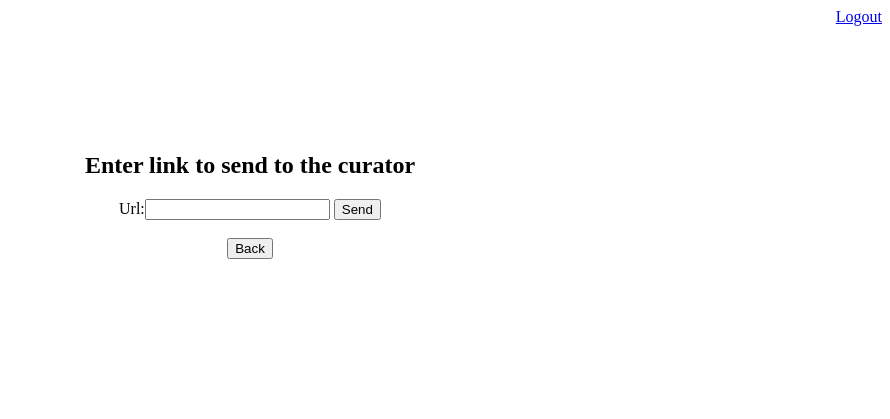
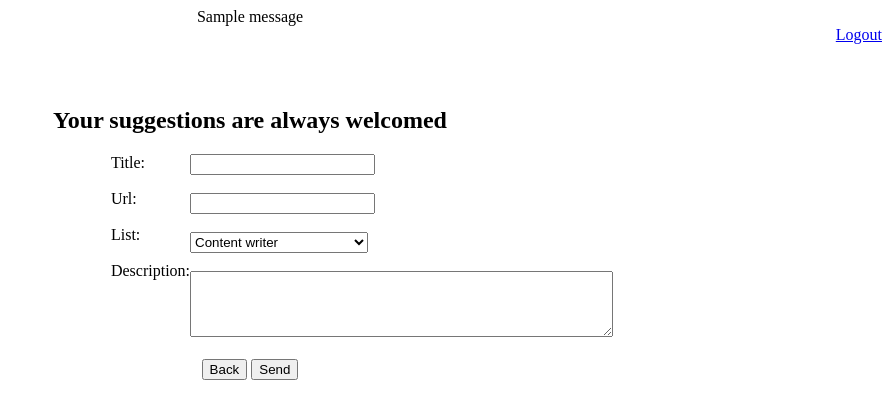
Before and after one commit to AnjaliKochar/mailinglist, a Flask app: template templates/submitterlinksuggest.html in a window 1280 px wide. Shown: the top 419 px of the page, without its empty margins (390-1280 px from the left). Run offline with Flask 2, Linux system fonts and the light colour scheme; the template is opened without the code that fills it, so the values that code supplies are empty; tables that the repository leaves empty hold one stand-in row (values such as "Sample post"); one stand-in notice (Sample message) is shown.

Commit message:
suggest link

```diff
--- a/templates/submitterlinksuggest.html
+++ b/templates/submitterlinksuggest.html
@@ -7,13 +7,48 @@
 <body>
     <section>
         <div>
-            <form action="" method="post" >
+            <div align="center">
+                {% with messages = get_flashed_messages() %}
+            {% if messages %}
+                {% for message in messages %}
+                    {{message}}
+                {% endfor %}
+            {% endif %}
+        {% endwith %}
+            </div>
+
+            <form action="{{url_for('submittersuggestions_method')}}" method="post" >
                 <div align="right"><a href="{{url_for('firstpage')}}">Logout</a> </div>
-                <div style="text-align:center;margin-top:10%">
-                    <h1>Enter link to send to the curator</h1>
-                    Url:<input type="url">
+                <h1 align="center" style="margin-top:5%">Your suggestions are always welcomed </h1>
+                <div style="margin-left:39%">
+                    <div style="float:left">
+                        <label>Title:</label><br><br>
+                        <label>Url:</label><br><br>
+                        <label>List:</label><br><br>
+                        <label>Description:</label><br><br>
+
+                    </div>
+                    <div>
+                        <input type="text" name="title" id="titleid"><br><br>
+                        <input type="url" name="url" id="urlid"><br><br>
+
+                        <select style="height:21px" name="listname">
+                            <option>Content writer</option>
+                            <option>SEO</option>
+                            <option>Developer</option>
+                            <option>Graphic designer</option>
+                            <option>UI/UX</option>
+                            <option>Database</option>
+                            <option>Digital marketing manager</option>
+                        </select><br><br>
+
+                        <textarea rows="4" cols="50" name="description"></textarea><br><br>
+                        <!--textarea is for multiline input -->
+                    </div>
+                </div>
+                <div style="clear:both;text-align:center">
+                        <button type="button" onclick="history.go(-1)">Back</button>
                     <input type="submit" value="Send"><br><br>
-                    <button type="button" onclick="history.go(-1)">Back</button>
                 </div>
 
             </form>
```
Also changed, not shown: displaydetails.py (+29 -2 lines), sql.py (+17 -5 lines), templates/newsubmitterdisplay.html (+9 -3 lines), templates/sucessfulsubscriber.html (deleted, +0 -16 lines), mailinglist.db.
